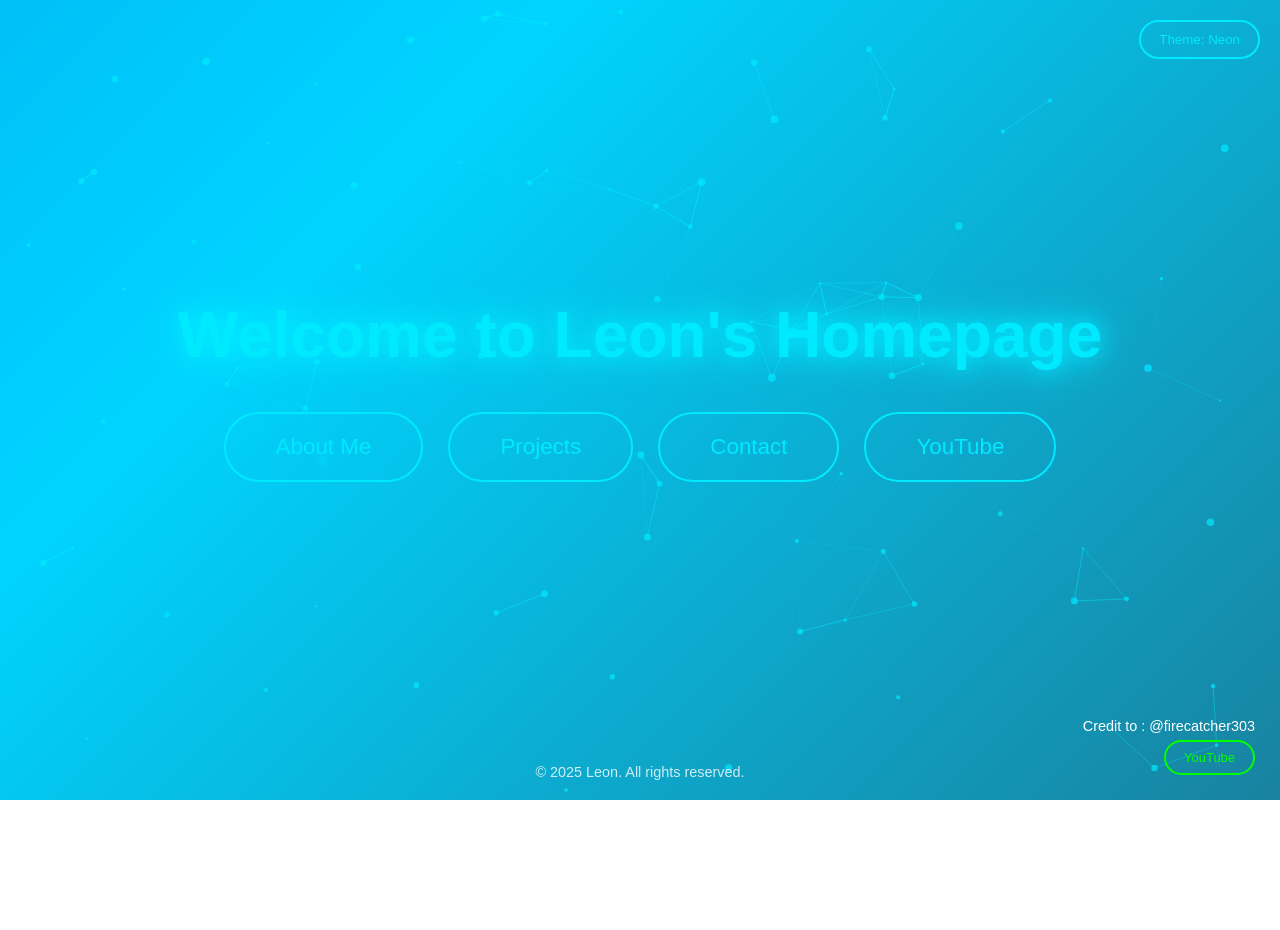
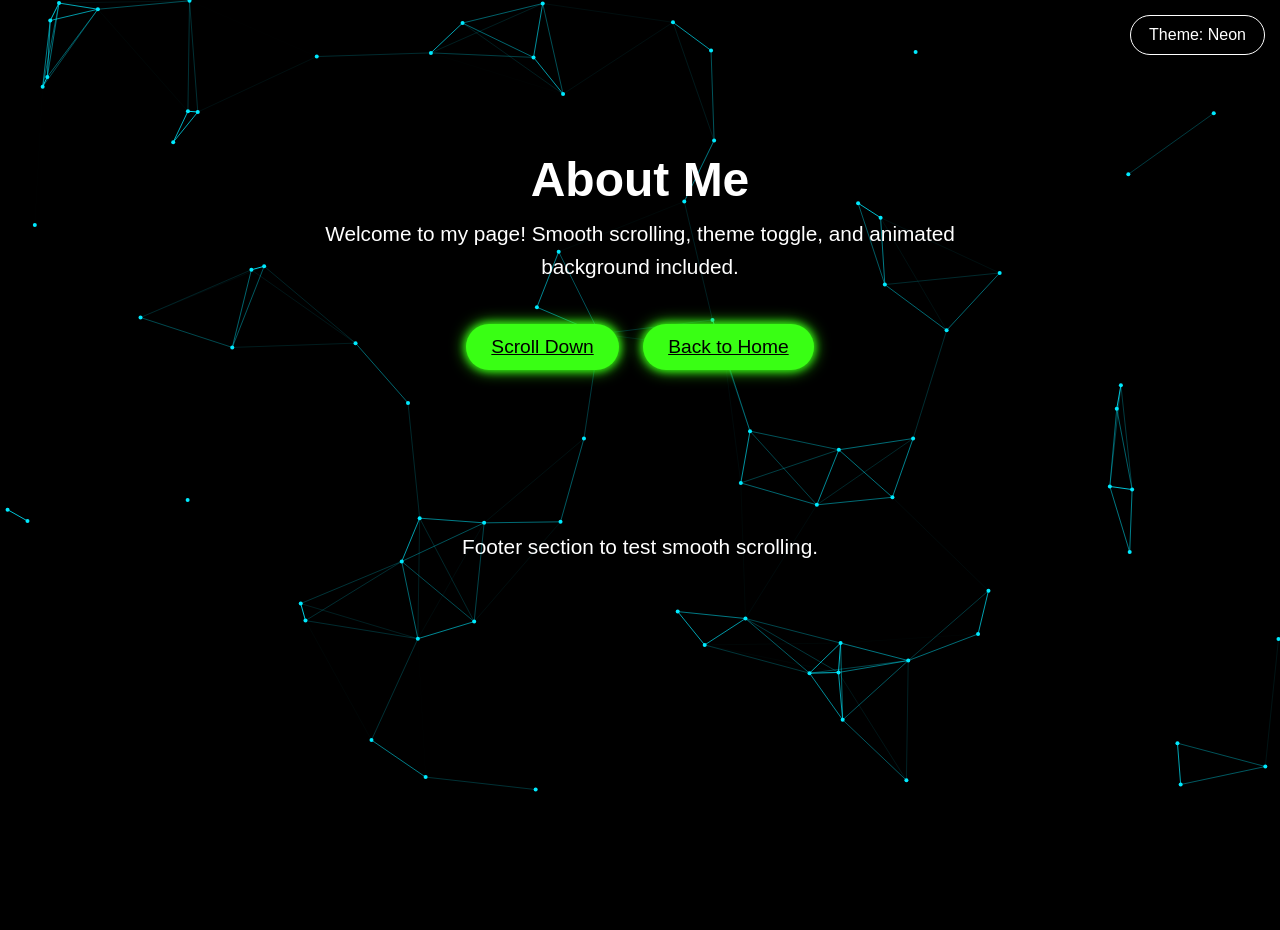
Before and after one commit to leongamingMC/leongamingMC.github.io, a plain HTML site: page index.html in a window 1280 px wide. Before the commit the page ends 800 px from the top, so only its background shows below. Drawn offline with Linux system fonts and the light colour scheme.

Commit message:
Update index.html

```diff
--- a/index.html
+++ b/index.html
@@ -3,181 +3,107 @@
 <head>
   <meta charset="UTF-8" />
   <meta name="viewport" content="width=device-width, initial-scale=1.0" />
-  <title>Leon's Homepage</title>
+  <title>About Me</title>
 
   <style>
-    * {
-      margin: 0;
-      padding: 0;
-      box-sizing: border-box;
-      scroll-behavior: smooth; /* ✅ Smooth scroll */
+    :root {
+      --bg: #000;
+      --text: #fff;
+      --button-bg: #39ff14;
+      --button-text: #000;
+      --particle-color: #00eaff;
+    }
+    body.dark {
+      --bg: #0a0a0a;
+      --text: #e0e0e0;
+      --particle-color: #4db8ff;
+    }
+    body.minimal {
+      --bg: #ffffff;
+      --text: #000000;
+      --particle-color: #999999;
     }
 
     body {
-      font-family: 'Poppins', sans-serif;
-      height: 100vh;
-      display: flex;
-      flex-direction: column;
-      justify-content: center;
-      align-items: center;
-      overflow: hidden;
-      text-align: center;
+      margin: 0;
+      padding: 0;
+      font-family: Arial, sans-serif;
+      background: var(--bg);
       color: var(--text);
-      position: relative;
-      background: var(--bg);
-      background-size: 400% 400%;
-      animation: gradientShift 12s ease infinite;
-      transition: background 0.5s, color 0.5s;
+      overflow-x: hidden;
+      scroll-behavior: smooth;
     }
 
-    /* ✅ Default Neon theme variables */
-    :root {
-      --bg: linear-gradient(135deg, #001f3f, #0074d9, #00d4ff, #2c3e50);
-      --text: #ffffff;
-      --accent: #00eaff;
-      --particleColor: rgba(0,234,255,0.7);
-      --particleLine: rgba(0,234,255,1);
-    }
-
-    /* ✅ Dark theme */
-    body.dark {
-      --bg: #0a0a0a;
-      --text: #dcdcdc;
-      --accent: #4da6ff;
-      --particleColor: rgba(80,150,255,0.6);
-      --particleLine: rgba(80,150,255,0.9);
-      animation: none;
-    }
-
-    /* ✅ Minimal theme */
-    body.minimal {
-      --bg: #f8f8f8;
-      --text: #222;
-      --accent: #444;
-      --particleColor: rgba(120,120,120,0.4);
-      --particleLine: rgba(160,160,160,0.6);
-      animation: none;
-    }
-
-    @keyframes gradientShift {
-      0% { background-position: 0% 50%; }
-      50% { background-position: 100% 50%; }
-      100% { background-position: 0% 50%; }
+    /* Center container */
+    .container {
+      position: relative;
+      z-index: 2;
+      text-align: center;
+      padding-top: 120px;
     }
 
     h1 {
-      font-size: 4em;
-      margin-bottom: 40px;
-      color: var(--accent);
-      text-shadow: 0 0 20px var(--accent), 0 0 40px var(--accent);
-      z-index: 1;
-      transition: 0.4s;
+      font-size: 3rem;
+      margin-bottom: 10px;
     }
 
-    body.dark h1,
-    body.minimal h1 {
-      text-shadow: none;
+    p {
+      font-size: 1.3rem;
+      max-width: 700px;
+      margin: 0 auto 30px;
+      line-height: 1.6;
     }
 
-    .button-container {
-      display: flex;
-      gap: 25px;
-      flex-wrap: wrap;
-      justify-content: center;
-      z-index: 1;
-      margin-bottom: 20px;
+    /* Neon Button */
+    .btn {
+      display: inline-block;
+      margin: 10px;
+      padding: 12px 25px;
+      font-size: 1.2rem;
+      border: none;
+      border-radius: 50px;
+      background: var(--button-bg);
+      color: var(--button-text);
+      cursor: pointer;
+      transition: 0.25s ease;
+      box-shadow: 0 0 8px #39ff14, 0 0 16px #39ff14;
     }
 
-    a.button {
-      position: relative;
-      display: inline-block;
-      padding: 20px 50px;
-      font-size: 1.4em;
-      color: var(--accent);
-      text-decoration: none;
-      border: 2px solid var(--accent);
-      border-radius: 50px;
-      overflow: hidden;
-      transition: 0.3s;
-      backdrop-filter: blur(3px);
+    .btn:hover {
+      transform: scale(1.07);
+      box-shadow: 0 0 12px #39ff14, 0 0 25px #39ff14;
     }
 
-    a.button:hover {
-      background: var(--accent);
-      color: #002233;
-      box-shadow: 0 0 25px var(--accent), 0 0 50px var(--accent);
-      transform: translateY(-3px);
+    /* Theme Toggle Button */
+    #themeToggle {
+      position: fixed;
+      top: 15px;
+      right: 15px;
+      padding: 10px 18px;
+      font-size: 1rem;
+      border-radius: 25px;
+      border: 1px solid var(--text);
+      background: transparent;
+      color: var(--text);
+      cursor: pointer;
+      z-index: 3;
+      transition: 0.25s ease;
     }
 
-    body.dark a.button:hover,
-    body.minimal a.button:hover {
-      box-shadow: none;
+    #themeToggle:hover {
+      background: var(--text);
+      color: var(--bg);
     }
 
-    footer {
-      position: absolute;
-      bottom: 20px;
-      font-size: 0.9em;
-      color: var(--text);
-      z-index: 1;
-      opacity: 0.8;
-    }
-
-    canvas#particles {
+    /* Canvas (behind everything) */
+    #particles {
       position: fixed;
       top: 0;
       left: 0;
-      width: 100%;
-      height: 100%;
+      width: 100vw;
+      height: 100vh;
       z-index: 0;
-    }
-
-    .credit-box {
-      position: absolute;
-      bottom: 25px;
-      right: 25px;
-      text-align: right;
-      font-size: 0.9em;
-      color: var(--text);
-      z-index: 2;
-    }
-
-    .credit-btn {
-      display: inline-block;
-      margin-top: 6px;
-      padding: 8px 18px;
-      font-size: 0.9em;
-      color: lime;
-      border: 2px solid lime;
-      border-radius: 25px;
-      text-decoration: none;
-      transition: 0.3s;
-    }
-
-    .credit-btn:hover {
-      background: lime;
-      color: #002200;
-      transform: translateY(-2px);
-    }
-
-    /* ✅ Theme toggle button */
-    .theme-toggle {
-      position: absolute;
-      top: 20px;
-      right: 20px;
-      padding: 10px 18px;
-      border: 2px solid var(--accent);
-      border-radius: 25px;
       background: transparent;
-      color: var(--accent);
-      cursor: pointer;
-      z-index: 10;
-      transition: 0.3s;
-    }
-
-    .theme-toggle:hover {
-      background: var(--accent);
-      color: #00131a;
     }
   </style>
 </head>
@@ -185,130 +111,105 @@
 <body>
   <canvas id="particles"></canvas>
 
-  <!-- ✅ Theme toggle button -->
-  <button class="theme-toggle" id="themeToggle">Theme: Neon</button>
+  <button id="themeToggle">Theme: Neon</button>
 
-  <h1>Welcome to Leon's Homepage</h1>
+  <div class="container">
+    <h1>About Me</h1>
+    <p>
+      Welcome to my page! Smooth scrolling, theme toggle, and animated background included.
+    </p>
 
-  <div class="button-container">
-    <a href="about.html" class="button">About Me</a>
-    <a href="projects.html" class="button">Projects</a>
-    <a href="contact.html" class="button">Contact</a>
-    <a href="youtube.html" target="_blank" class="button youtube">YouTube</a>
+    <a href="#footer" class="btn">Scroll Down</a>
+    <a href="index.html" class="btn">Back to Home</a>
   </div>
 
-  <footer>© 2025 Leon. All rights reserved.</footer>
-
-  <div class="credit-box">
-    <p>Credit to : @firecatcher303</p>
-    <a href="https://www.youtube.com/@firecatcher_303" target="_blank" class="credit-btn">YouTube</a>
+  <div id="footer" style="height:400px; text-align:center; padding-top:150px;">
+    <p>Footer section to test smooth scrolling.</p>
   </div>
 
-  <!-- ✅ Theme toggle script + particles -->
   <script>
     /* ===== Theme Toggle ===== */
+    const themes = ["neon", "dark", "minimal"];
     const body = document.body;
-    const toggleBtn = document.getElementById("themeToggle");
-    const themes = ["", "dark", "minimal"]; // default "" = neon
+    const btn = document.getElementById("themeToggle");
     let themeIndex = 0;
 
-    function applyTheme(index) {
-      body.className = themes[index];
-      toggleBtn.textContent = "Theme: " + (themes[index] ? themes[index][0].toUpperCase() + themes[index].slice(1) : "Neon");
-      localStorage.setItem("themeIndex", index);
+    function applyTheme() {
+      body.className = themes[themeIndex];
+      btn.textContent = "Theme: " + themes[themeIndex][0].toUpperCase() + themes[themeIndex].slice(1);
+      localStorage.setItem("theme", themeIndex);
     }
 
-    toggleBtn.addEventListener("click", () => {
+    btn.addEventListener("click", () => {
       themeIndex = (themeIndex + 1) % themes.length;
-      applyTheme(themeIndex);
+      applyTheme();
     });
 
-    const savedTheme = localStorage.getItem("themeIndex");
-    if (savedTheme !== null) {
-      themeIndex = parseInt(savedTheme);
-      applyTheme(themeIndex);
+    const saved = localStorage.getItem("theme");
+    if (saved) themeIndex = parseInt(saved);
+    applyTheme();
+
+    /* ===== Particle Background ===== */
+    const canvas = document.getElementById("particles");
+    const ctx = canvas.getContext("2d");
+    let w, h;
+    let particles = [];
+
+    function resize() {
+      w = canvas.width = window.innerWidth;
+      h = canvas.height = window.innerHeight;
+    }
+    window.addEventListener("resize", resize);
+    resize();
+
+    const particleCount = 80;
+    for (let i = 0; i < particleCount; i++) {
+      particles.push({
+        x: Math.random() * w,
+        y: Math.random() * h,
+        vx: (Math.random() - 0.5) * 0.6,
+        vy: (Math.random() - 0.5) * 0.6,
+        size: 2
+      });
     }
 
-    /* ===== Particle Background ===== */
-    const canvas = document.getElementById('particles');
-    const ctx = canvas.getContext('2d');
-    canvas.width = window.innerWidth;
-    canvas.height = window.innerHeight;
+    function animate() {
+      ctx.clearRect(0, 0, w, h);
+      const color = getComputedStyle(document.body).getPropertyValue("--particle-color");
 
-    let particlesArray = [];
+      particles.forEach(p => {
+        p.x += p.vx;
+        p.y += p.vy;
 
-    window.addEventListener('resize', () => {
-      canvas.width = window.innerWidth;
-      canvas.height = window.innerHeight;
-      initParticles();
-    });
+        if (p.x < 0 || p.x > w) p.vx *= -1;
+        if (p.y < 0 || p.y > h) p.vy *= -1;
 
-    class Particle {
-      constructor(x, y, dirX, dirY, size, color){
-        this.x = x;
-        this.y = y;
-        this.dirX = dirX;
-        this.dirY = dirY;
-        this.size = size;
-        this.color = color;
-      }
+        ctx.fillStyle = color;
+        ctx.beginPath();
+        ctx.arc(p.x, p.y, p.size, 0, Math.PI * 2);
+        ctx.fill();
+      });
 
-      draw(){
-        ctx.beginPath();
-        ctx.arc(this.x, this.y, this.size, 0, Math.PI * 2);
-        ctx.fillStyle = this.color;
-        ctx.fill();
-      }
+      for (let i = 0; i < particles.length; i++) {
+        for (let j = i + 1; j < particles.length; j++) {
+          const a = particles[i];
+          const b = particles[j];
+          const dist = Math.hypot(a.x - b.x, a.y - b.y);
 
-      update(){
-        if(this.x + this.size > canvas.width || this.x - this.size < 0) this.dirX = -this.dirX;
-        if(this.y + this.size > canvas.height || this.y - this.size < 0) this.dirY = -this.dirY;
-        this.x += this.dirX;
-        this.y += this.dirY;
-        this.draw();
-      }
-    }
-
-    function initParticles(){
-      particlesArray = [];
-      let numberOfParticles = (canvas.width * canvas.height) / 12000;
-      for(let i=0; i<numberOfParticles; i++){
-        let size = Math.random() * 3 + 1;
-        let x = Math.random() * (canvas.width - size*2) + size;
-        let y = Math.random() * (canvas.height - size*2) + size;
-        let dirX = (Math.random() - 0.5) * 0.5;
-        let dirY = (Math.random() - 0.5) * 0.5;
-        particlesArray.push(new Particle(x, y, dirX, dirY, size, getComputedStyle(document.body).getPropertyValue("--particleColor")));
-      }
-    }
-
-    function connectParticles(){
-      for(let a = 0; a < particlesArray.length; a++){
-        for(let b = a; b < particlesArray.length; b++){
-          let dx = particlesArray[a].x - particlesArray[b].x;
-          let dy = particlesArray[a].y - particlesArray[b].y;
-          let distance = Math.sqrt(dx*dx + dy*dy);
-          if(distance < 100){
-            ctx.strokeStyle = getComputedStyle(document.body).getPropertyValue("--particleLine").replace("1)", (1 - distance/100) + ")");
-            ctx.lineWidth = 1;
+          if (dist < 140) {
+            ctx.strokeStyle = color;
+            ctx.globalAlpha = 1 - dist / 140;
             ctx.beginPath();
-            ctx.moveTo(particlesArray[a].x, particlesArray[a].y);
-            ctx.lineTo(particlesArray[b].x, particlesArray[b].y);
+            ctx.moveTo(a.x, a.y);
+            ctx.lineTo(b.x, b.y);
             ctx.stroke();
+            ctx.globalAlpha = 1;
           }
         }
       }
+      requestAnimationFrame(animate);
     }
-
-    function animateParticles(){
-      requestAnimationFrame(animateParticles);
-      ctx.clearRect(0,0,canvas.width,canvas.height);
-      particlesArray.forEach(p => p.update());
-      connectParticles();
-    }
-
-    initParticles();
-    animateParticles();
+    animate();
   </script>
 </body>
 </html>
```
